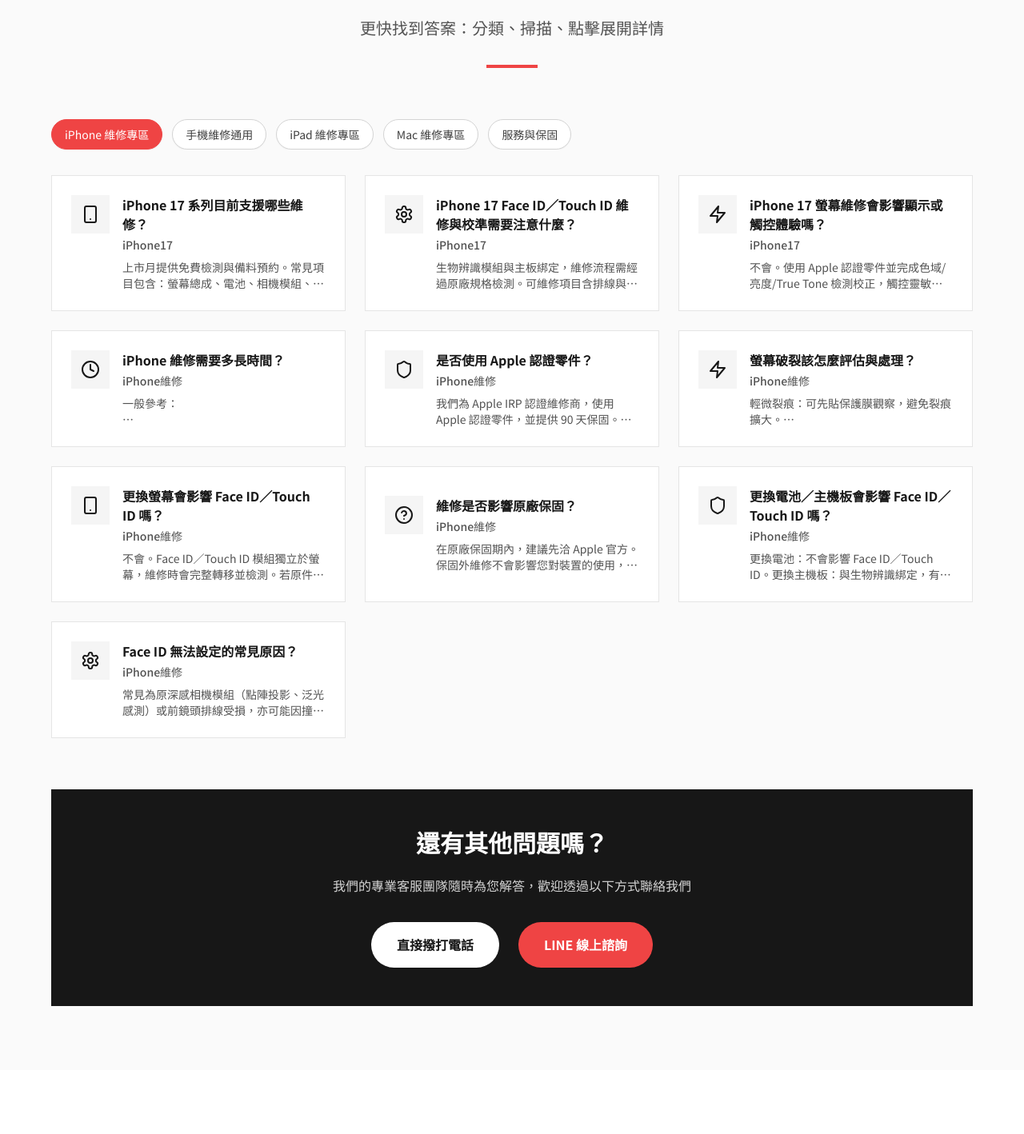
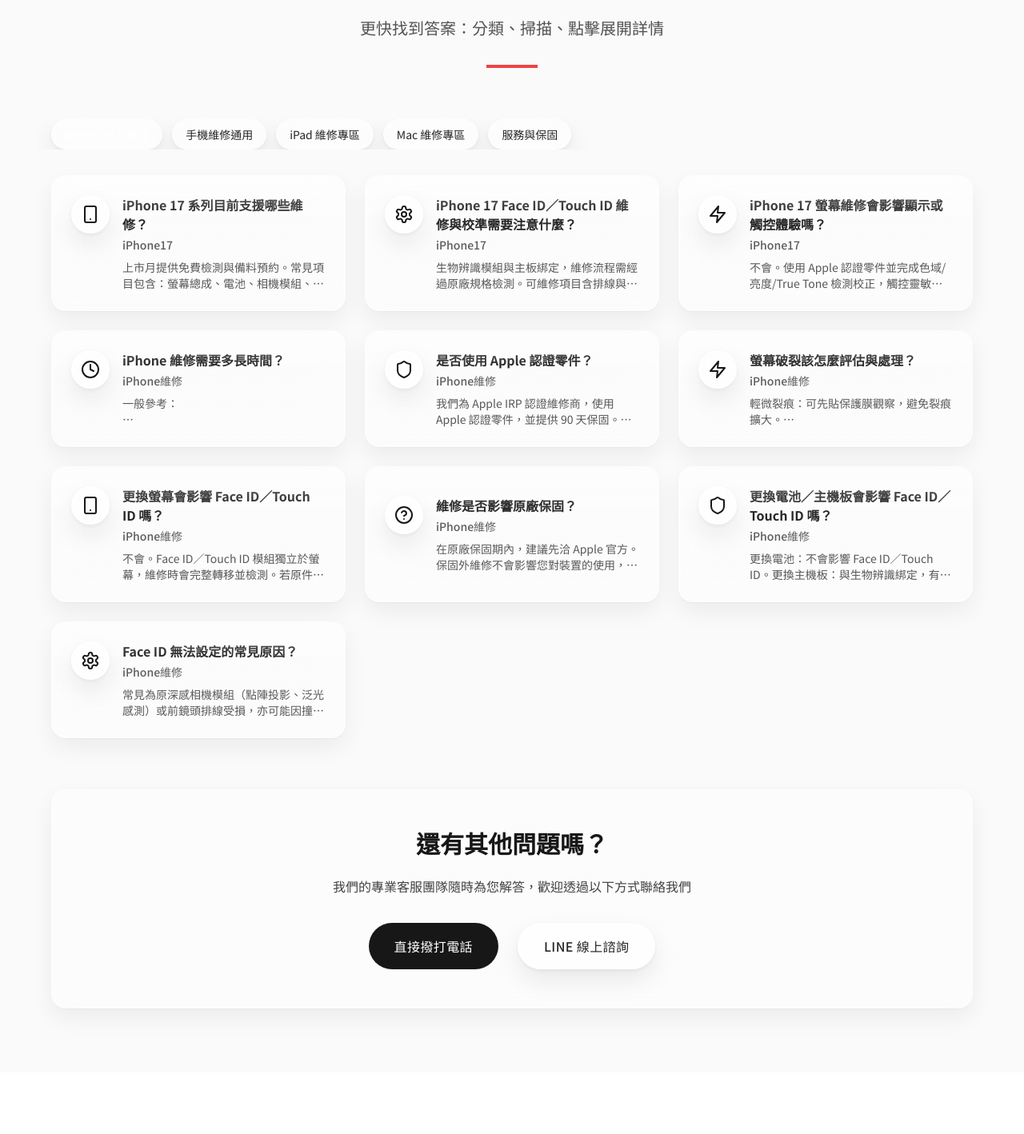
Before and after one commit to AioliaKnight/FixMaster, a Next.js app: page / in a window 1280 px wide. Shown: the part 4410-5828 px from the top of the page at 80% size. Built offline with nearby package versions, Linux system fonts and the light colour scheme; no server answers.

Commit message:
style(ui): refactor FAQ to Liquid Glass — chips via shared Chip, glass cards, glass CTA; spacing polish

```diff
--- a/src/components/FAQSection.tsx
+++ b/src/components/FAQSection.tsx
@@ -4,6 +4,8 @@ import { motion, AnimatePresence } from 'framer-motion'
 import { X, Clock, Shield, DollarSign, Smartphone, CheckCircle, AlertCircle, Monitor, Tablet, Wrench, Zap, Settings, HelpCircle } from 'lucide-react'
 import { useState } from 'react'
 import { trackClick } from '@/lib/tracking'
+import Chip from './ui/Chip'
+import Button from './ui/Button'
 
 export default function FAQSection() {
   const [selectedCategoryIndex, setSelectedCategoryIndex] = useState<number>(0)
@@ -289,21 +291,17 @@ export default function FAQSection() {
           <div className="mb-6 md:mb-8 -mx-4 px-4 overflow-x-auto no-scrollbar">
             <div className="flex items-center gap-2 md:gap-3 w-max">
               {faqCategories.map((category, index) => (
-                <button
+                <Chip
                   key={category.title}
+                  active={selectedCategoryIndex === index}
                   onClick={() => {
                     setSelectedCategoryIndex(index)
                     setSelectedFaqIndex(null)
                   }}
-                  className={`whitespace-nowrap px-4 py-2 text-sm border flat-button ${
-                    selectedCategoryIndex === index
-                      ? 'bg-accent-500 text-white border-accent-500'
-                      : 'bg-white text-neutral-700 border-neutral-300 hover:border-neutral-400'
-                  }`}
                   aria-pressed={selectedCategoryIndex === index}
                 >
                   {category.title}
-                </button>
+                </Chip>
               ))}
             </div>
           </div>
@@ -323,12 +321,12 @@ export default function FAQSection() {
                   setSelectedFaqIndex(index)
                   setIsSheetOpen(true)
                 }}
-                className="text-left bg-white p-6 border border-neutral-200 hover:border-neutral-400 transition-colors duration-200 focus:outline-none focus:ring-2 focus:ring-accent-500 focus:ring-offset-2 focus:ring-offset-white rounded-none"
+                className="text-left bg-white flat-card p-6 transition-colors duration-200 focus:outline-none focus:ring-2 focus:ring-accent-500 focus:ring-offset-2 focus:ring-offset-white glass-highlight"
                 aria-haspopup="dialog"
                 aria-controls="faq-bottom-sheet"
               >
                 <div className="flex items-start gap-3 md:gap-4">
-                  <div className="w-10 h-10 md:w-12 md:h-12 bg-neutral-100 flex items-center justify-center flex-shrink-0">
+                  <div className="w-10 h-10 md:w-12 md:h-12 bg-white glass-elevated flex items-center justify-center flex-shrink-0">
                     <faq.icon className="w-5 h-5 md:w-6 md:h-6 text-neutral-900" />
                   </div>
                   <div className="min-w-0">
@@ -411,7 +409,7 @@ export default function FAQSection() {
 
           {/* 結尾 CTA */}
               <motion.div
-            className="mt-12 md:mt-16 bg-neutral-900 p-8 md:p-12 text-center text-white"
+                className="mt-12 md:mt-16 glass p-8 md:p-12 text-center"
             initial={{ opacity: 0, y: 30 }}
             whileInView={{ opacity: 1, y: 0 }}
             transition={{ duration: 0.3 }}
@@ -420,26 +418,23 @@ export default function FAQSection() {
             <h3 className="text-2xl md:text-3xl font-bold mb-4 md:mb-6">
               還有其他問題嗎？
             </h3>
-            <p className="text-neutral-300 mb-6 md:mb-8 max-w-2xl mx-auto">
+                <p className="text-neutral-700 mb-6 md:mb-8 max-w-2xl mx-auto">
               我們的專業客服團隊隨時為您解答，歡迎透過以下方式聯絡我們
             </p>
             <div className="flex flex-col sm:flex-row gap-4 md:gap-6 justify-center">
-              <a
-                href="tel:+886-2-2816-6666"
-                className="bg-white text-neutral-900 px-6 md:px-8 py-3 md:py-4 flat-button font-semibold hover:bg-neutral-100 transition-colors duration-200 inline-flex items-center justify-center"
+                  <Button
+                    className="px-6 md:px-8 py-3 md:py-4"
                     onClick={() => trackClick('faq_tel_click', { section: 'faq' })}
                   >
                     直接撥打電話
-              </a>
-              <a
-                href="https://line.me/R/ti/p/@fixmaster"
-                target="_blank"
-                rel="noopener noreferrer"
-                className="bg-accent-500 text-white px-6 md:px-8 py-3 md:py-4 flat-button font-semibold hover:bg-accent-600 transition-colors duration-200 inline-flex items-center justify-center"
+                  </Button>
+                  <Button
+                    variant="outline"
+                    className="px-6 md:px-8 py-3 md:py-4"
                     onClick={() => trackClick('faq_line_click', { section: 'faq' })}
                   >
                     LINE 線上諮詢
-              </a>
+                  </Button>
             </div>
           </motion.div>
         </div>
```
Lines whose indentation alone changed are shown as unchanged.
